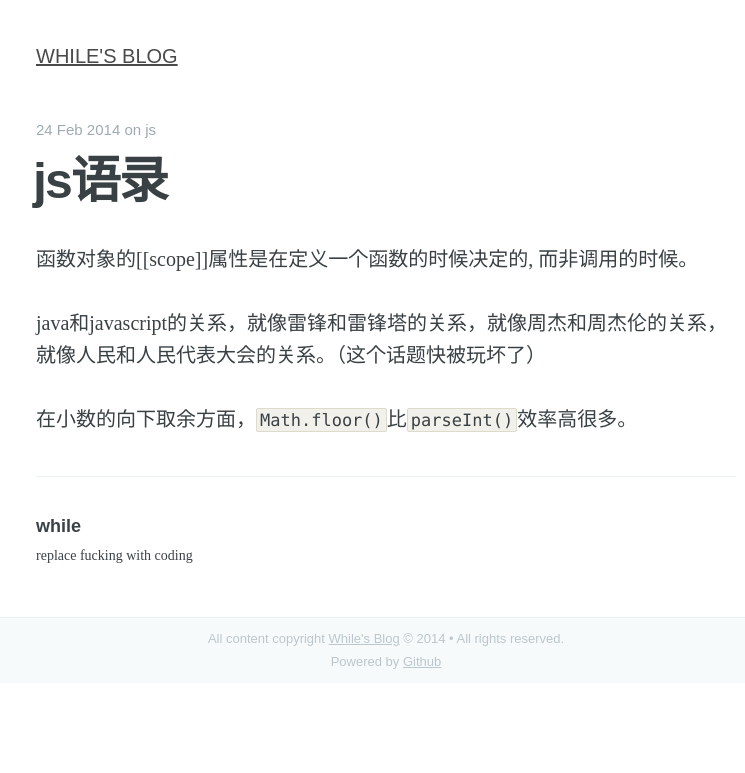
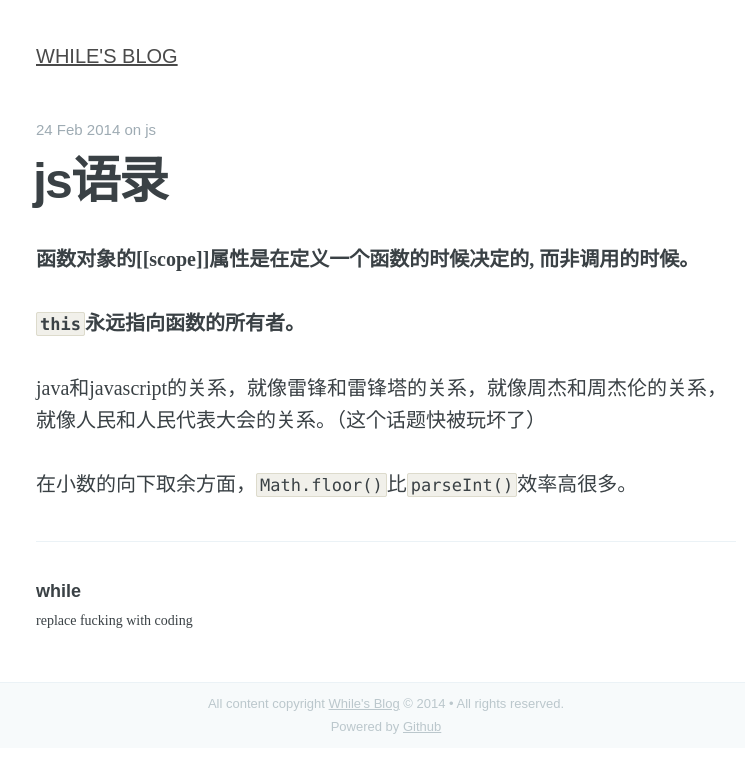
Before and after one commit to dragonwong/blog, a Jekyll site: the page built from _posts/2014-02-24-js语录.html, in a window 1280 px wide. Shown: the top 773 px of the page, without its empty margins (254-999 px from the left). Built offline with Jekyll 4.4.1, drawn with Linux system fonts in a browser that asks for light colours; comment, search, counter and statistics services are not loaded.

Commit message:
up js语录

```diff
--- a/_posts/2014-02-24-js语录.html
+++ b/_posts/2014-02-24-js语录.html
@@ -4,7 +4,9 @@ title: js语录
 tags: js
 ---
 
-<p>函数对象的[[scope]]属性是在定义一个函数的时候决定的, 而非调用的时候。</p>
+<p><strong>函数对象的[[scope]]属性是在定义一个函数的时候决定的, 而非调用的时候。</strong></p>
+
+<p><strong><code>this</code>永远指向函数的所有者。</strong></p>
 
 <p>java和javascript的关系，就像雷锋和雷锋塔的关系，就像周杰和周杰伦的关系，就像人民和人民代表大会的关系。（这个话题快被玩坏了）</p>
 
```
